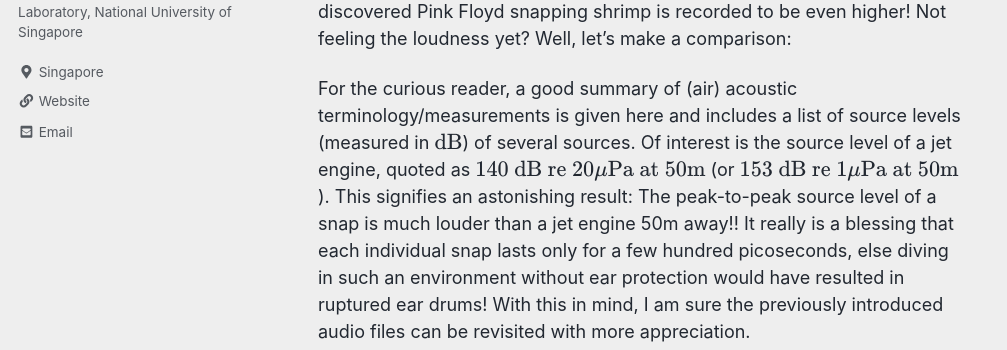
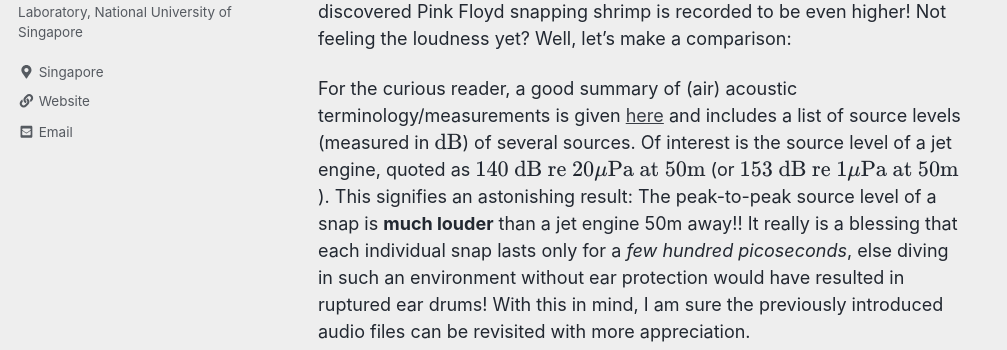
Before and after one commit to ahmd-mahm/ahmd-mahm.github.io, a Jekyll site: the page built from _posts/2018-02-28-The-Snapping-Shrimp.md, in a window 1280 px wide and 900 px high, scrolled down 7226 px. Shown: the part 182-532 px from the top of the window, without its empty margins (0-1007 px from the left). Built offline with Jekyll 4.4.1, drawn with Linux system fonts in a browser that asks for light colours; nearby versions of some CDN libraries; formulas are drawn with MathJax 3; part of the change alters nothing that is shown.

```diff
--- a/_posts/2018-02-28-The-Snapping-Shrimp.md
+++ b/_posts/2018-02-28-The-Snapping-Shrimp.md
@@ -95,7 +95,7 @@ To avoid any ambiguity, the source level is expressed in the shorthand form $$x~
 Now that the necessary definitions are out of the way, I must highlight that peak-to-peak source levels of a single snapping shrimp snap have been recorded to be as high as $$180~\text{dB re}~1\mu\text{Pa}~\text{at}~1\text{m}$$. In fact, the recently discovered Pink Floyd snapping shrimp is recorded to be even higher! Not feeling the loudness yet? Well, let's make a comparison:
 
 
-For the curious reader, a good summary of (air) acoustic terminology/measurements is given here and includes a list of source levels (measured in $$\text{dB}$$) of several sources. Of interest is the source level of a jet engine, quoted as $$140~\text{dB re}~20\mu\text{Pa}~\text{at}~50\text{m}$$ (or $$153~\text{dB re}~1\mu\text{Pa}~\text{at}~50\text{m}$$). This signifies an astonishing result: The peak-to-peak source level of a snap is much louder than a jet engine 50m away!! It really is a blessing that each individual snap lasts only for a few hundred picoseconds, else diving in such an environment without ear protection would have resulted in ruptured ear drums! With this in mind, I am sure the previously introduced audio files can be revisited with more appreciation.
+For the curious reader, a good summary of (air) acoustic terminology/measurements is given [here](http://www.sengpielaudio.com/TableOfSoundPressureLevels.htm) and includes a list of source levels (measured in $$\text{dB}$$) of several sources. Of interest is the source level of a jet engine, quoted as **$$140~\text{dB re}~20\mu\text{Pa}~\text{at}~50\text{m}$$** (or **$$153~\text{dB re}~1\mu\text{Pa}~\text{at}~50\text{m}$$**). This signifies an astonishing result: The peak-to-peak source level of a snap is **much louder** than a jet engine 50m away!! It really is a blessing that each individual snap lasts only for a *few hundred picoseconds*, else diving in such an environment without ear protection would have resulted in ruptured ear drums! With this in mind, I am sure the previously introduced audio files can be revisited with more appreciation.
 
 
 
```
